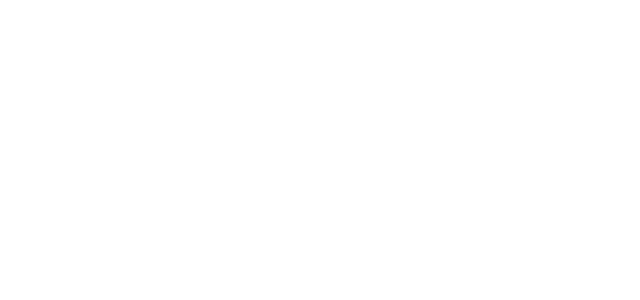
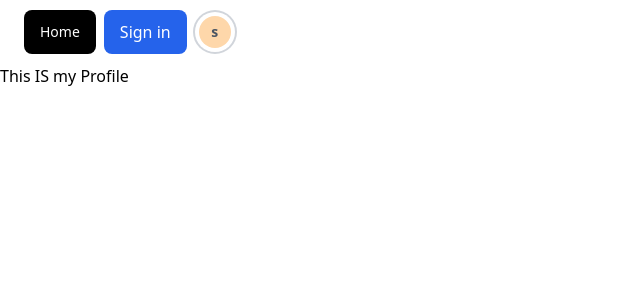
Before and after one commit to paudel54/OAuth, a React (Create React App) app in the folder social-auth/: page /profile in a window 1280 px wide. Before the commit this address had no page. Shown: the top 300 px of the page, without its empty margins (0-640 px from the left). Built offline with nearby package versions, Linux system fonts and the light colour scheme.

Commit message:
Created Profile Card Component

```diff
--- a/social-auth/src/App.tsx
+++ b/social-auth/src/App.tsx
@@ -1,12 +1,14 @@
 import { Routes, Route } from "react-router-dom";
 import Home from "./pages/Home/Home";
 import Auth from "./pages/Auth/Auth";
+import Profile from "./pages/Profile/Profile";
 
 const App = () => {
   return (
     <Routes>
       <Route path="/" element={<Home />} />
-      <Route path="/auth" element={<Auth />} />
+      <Route path="auth" element={<Auth />} />
+      <Route path="profile" element={<Profile />} />
     </Routes>
   );
 };
--- a/social-auth/src/components/Header/Header.tsx
+++ b/social-auth/src/components/Header/Header.tsx
@@ -30,11 +30,20 @@ const Header = () => {
               to="/profile"
               className="w-10 h-10 p-1 rounded-full ring-2 ring-gray-300"
             >
-              <img
-                src="https://xsgames.co/randomusers/assets/avatars/male/0.jpg"
-                alt="Avatar"
-                className="rounded-full"
-              />
+              {user?.photoUrl ? (
+                <>
+                  <img
+                    alt="Avatar"
+                    className="rounded-full"
+                    src={user.photoUrl.toString()}
+                  />
+                </>
+              ) : (
+                <div className="w-8 h-8 mb-3 text-sm font-bold grid place-content-center rounded-full bg-orange-200 text-gray-600">
+                  {user?.email[0].toUpperCase()}
+                  {"s"}
+                </div>
+              )}
             </Link>
           </div>
         </div>
--- /dev/null
+++ b/social-auth/src/components/ProfileCard/ProfileCard.tsx
@@ -0,0 +1,47 @@
+import { FC } from "react";
+import { User } from "../../models/User";
+interface ProfileCardProps {
+  handleLogout: () => Promise<void>;
+  //   interface inside interface || nested Interface.
+  user: User;
+}
+
+const ProfileCard: FC<ProfileCardProps> = ({
+  handleLogout,
+  //   destructure and create variable name photo URL and email check out.
+  user: { photoUrl, email },
+}) => {
+  return (
+    <div className="w-screen h-[80vh] flex items-center justify-center bg-red-300">
+      <div className="w-full p-4 max-w-sm bg-white border border-gray-200 rounded-lg shadow">
+        <div className="flex flex-col items-center pb-10">
+          {photoUrl ? (
+            <img className="" src={photoUrl.toString()} alt="Avatar" />
+          ) : (
+            <div className="bg-blue-200 w-24 h-24 mb-3 text-4xl font-bold grid place-content-center  rounded-full">
+              {email[0].toUpperCase()}
+            </div>
+          )}
+
+          <span className="text-sm text-gray-500">{email}</span>
+          <div className="flex mt-4 space-x-3 md:mt-6">
+            <a
+              href="?#"
+              className="inline-flex items-center px-4 py-2 text-sm font-medium text-center text-white bg-blue-500"
+            >
+              Change Password
+            </a>
+            <button
+              onClick={handleLogout}
+              className="bg-red-500 inline-flex items-center px-4 py-2 text-sm font-medium text-center text-gray-900"
+            >
+              Logout
+            </button>
+          </div>
+        </div>
+      </div>
+    </div>
+  );
+};
+
+export default ProfileCard;
--- /dev/null
+++ b/social-auth/src/pages/Profile/Profile.tsx
@@ -0,0 +1,11 @@
+import Header from "../../components/Header/Header";
+const Profile = () => {
+  return (
+    <div>
+      <Header />
+      <h1>This IS my Profile </h1>
+    </div>
+  );
+};
+
+export default Profile;
```
